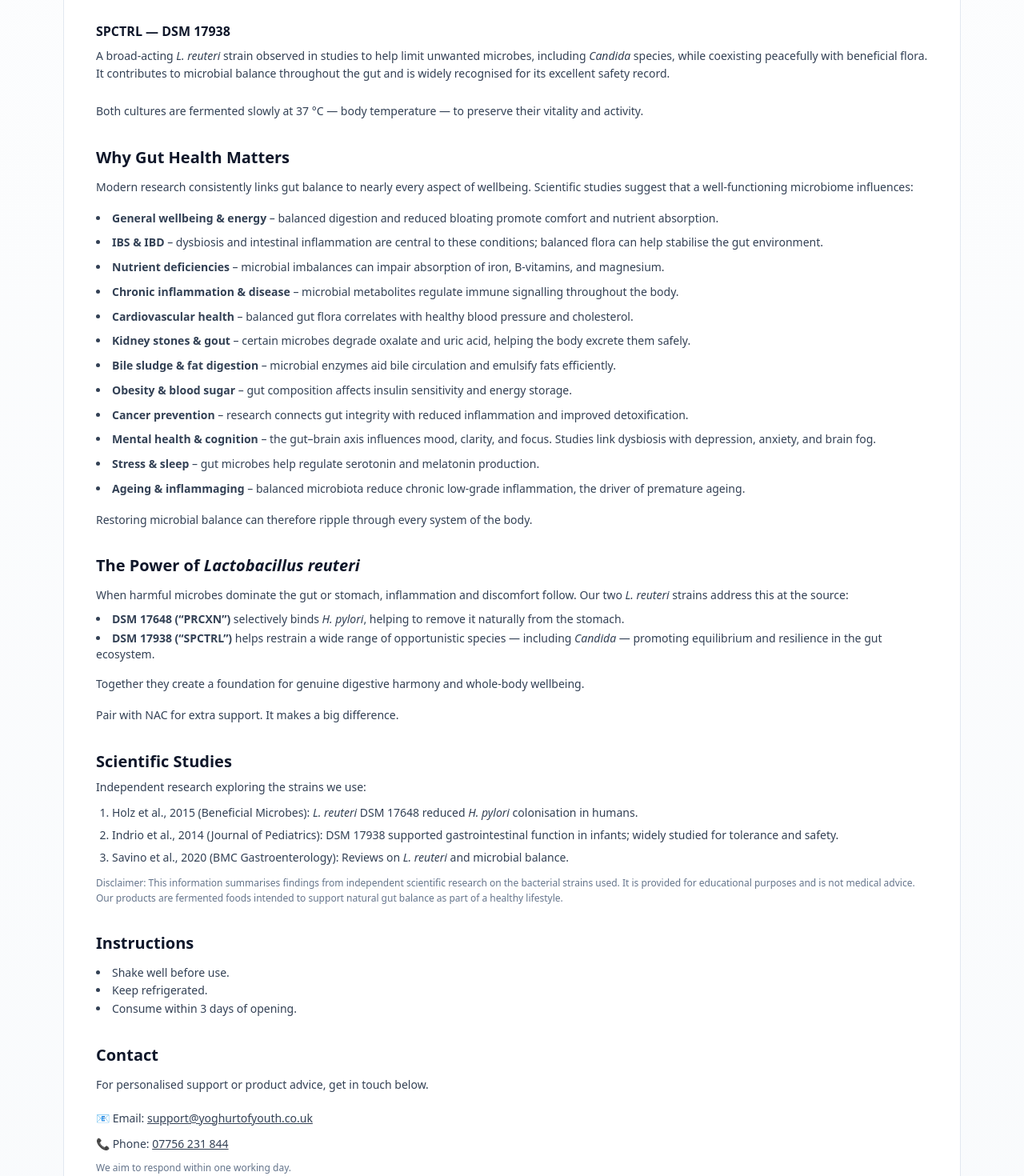
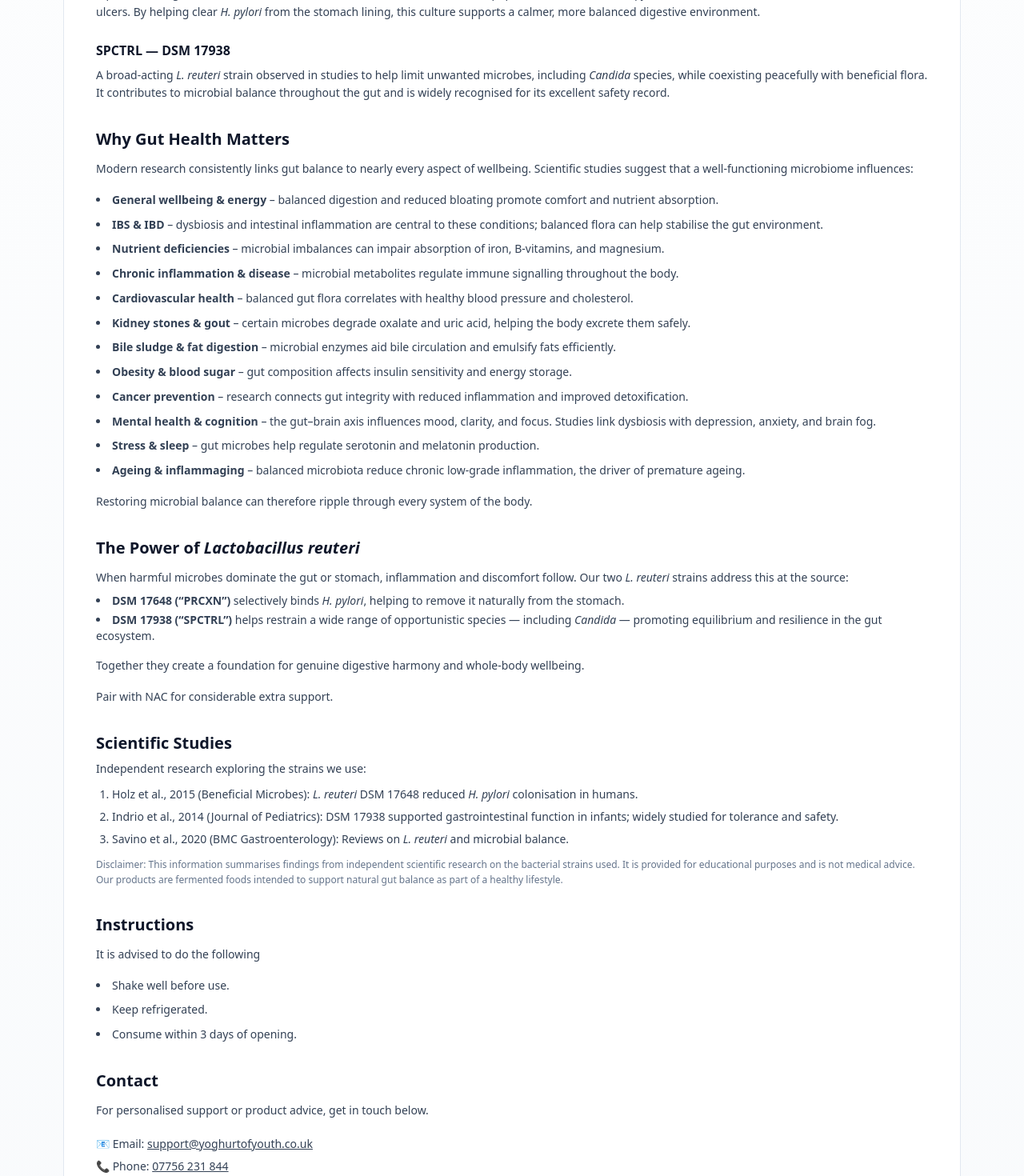
Before and after one commit to ZainAkuji/Yoghurt-of-Youth, a React (Vite) app: page / in a window 1280 px wide. Shown: the part 1940-3410 px from the top of the page at 80% size. Built offline with nearby package versions, Linux system fonts and the light colour scheme.

Commit message:
Update App.tsx

```diff
--- a/src/App.tsx
+++ b/src/App.tsx
@@ -148,7 +148,7 @@ function AboutSection() {
         </h3>
 
         <p className="mt-4 text-slate-700">
-          Each of our yoghurts is crafted with live{" "}
+          Each of our yoghurts is efficiently fermented with live{" "}
           <em>Lactobacillus reuteri</em> strains that have been studied for
           their unique, health-supporting properties.
         </p>
@@ -179,11 +179,6 @@ function AboutSection() {
               the gut and is widely recognised for its excellent safety record.
             </p>
           </div>
-
-          <p className="text-slate-700 text-sm leading-relaxed">
-            Both cultures are fermented slowly at 37&nbsp;°C — body temperature
-            — to preserve their vitality and activity.
-          </p>
         </div>
 
         <h3 className="mt-8 text-xl font-semibold text-slate-900">
@@ -242,7 +237,7 @@ function AboutSection() {
         </p>
 
         <p className="mt-4 text-slate-700 text-sm leading-relaxed">
-          Pair with NAC for extra support. It makes a big difference.
+          Pair with NAC for considerable extra support.
         </p>
 
         <h3 className="mt-8 text-xl font-semibold text-slate-900">
@@ -274,18 +269,26 @@ function AboutSection() {
           intended to support natural gut balance as part of a healthy lifestyle.
         </p>
 
-        <h3 className="mt-8 text-xl font-semibold text-slate-900">Instructions</h3>
+        <h3 className="mt-8 text-xl font-semibold text-slate-900">
+          Instructions
+        </h3>
         <p className="mt-3 text-slate-700 text-sm leading-relaxed">
-          <li>Shake well before use.</li>
-          <li>Keep refrigerated.</li>
-          <li>Consume within 3 days of opening.</li>
+          It is advised to do the following
         </p>
+
+        <div className="mt-4 text-sm text-slate-700 leading-relaxed">
+          <ul className="list-disc list-inside space-y-2">
+            <li>Shake well before use.</li>
+            <li>Keep refrigerated.</li>
+            <li>Consume within 3 days of opening.</li>
+          </ul>
+        </div>
 
         <h3 className="mt-8 text-xl font-semibold text-slate-900">Contact</h3>
         <p className="mt-3 text-slate-700 text-sm leading-relaxed">
           For personalised support or product advice, get in touch below.
         </p>
-        <div className="mt-5 space-y-3 text-slate-700 text-sm">
+        <div className="mt-5 space-y-2 text-slate-700 text-sm">
           <p>
             📧 Email:{" "}
             <a href="mailto:support@yoghurtofyouth.co.uk" className="underline hover:text-slate-900">
```
